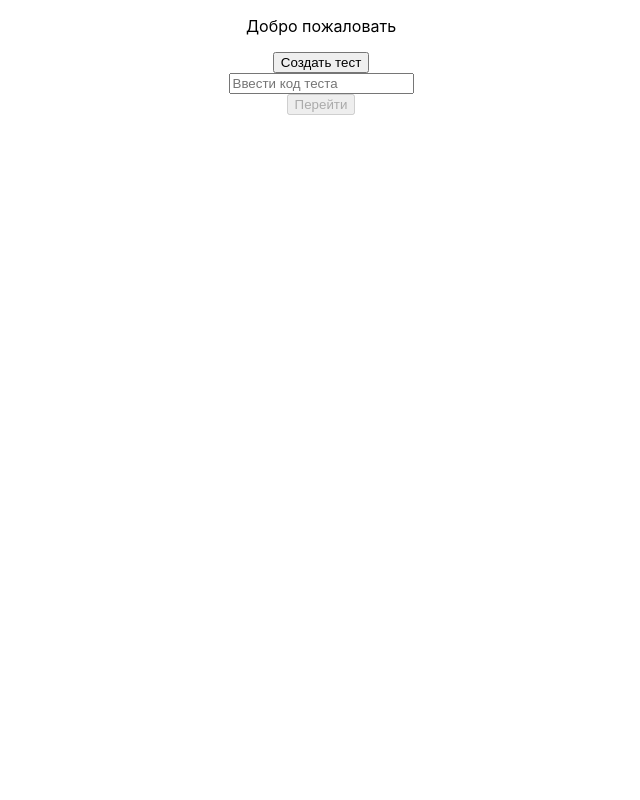
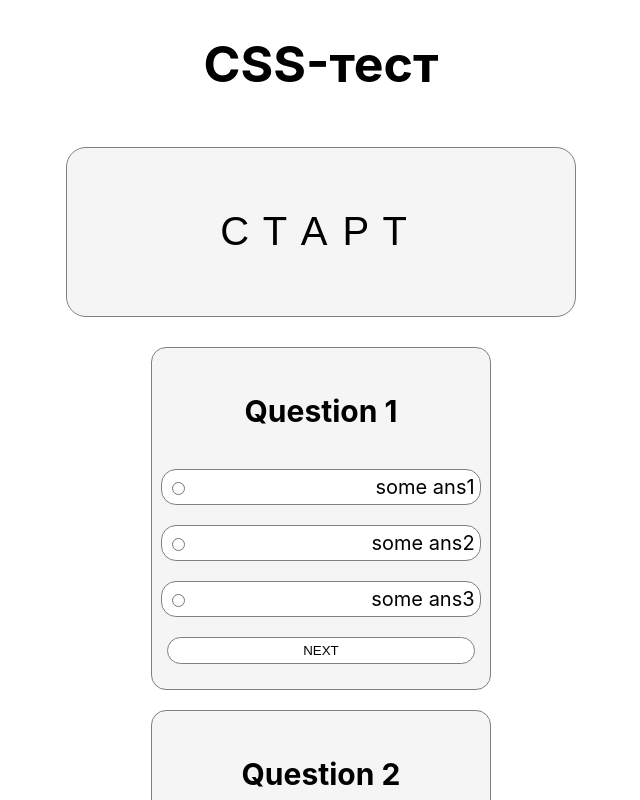
Before and after one commit to hertbex/hertbex.github.io, a React (Create React App) app: page / in a window 1280 px wide. Shown: the top 800 px of the page, without its empty margins (319-959 px from the left). Built offline with nearby package versions, Linux system fonts and the light colour scheme.

Commit message:
cant do router

```diff
--- a/package.json
+++ b/package.json
@@ -7,13 +7,15 @@
     "firebase": "^10.9.0",
     "react": "^18.2.0",
     "react-dom": "^18.2.0",
+    "react-router-dom": "^6.22.3",
     "react-scripts": "5.0.1"
   },
   "scripts": {
     "start": "react-scripts start",
     "build": "react-scripts build",
     "test": "react-scripts test",
-    "eject": "react-scripts eject"
+    "eject": "react-scripts eject",
+    "stop": "taskkill -F -IM node.exe"
   },
   "eslintConfig": {
     "extends": [
--- a/src/App.css
+++ b/src/App.css
@@ -1,38 +1,11 @@
 .App {
   text-align: center;
+
 }
+.container{
+  width: 60%;
+}
+.test-title{
+  font-size: 50px;
 
-.App-logo {
-  height: 40vmin;
-  pointer-events: none;
 }
-
-@media (prefers-reduced-motion: no-preference) {
-  .App-logo {
-    animation: App-logo-spin infinite 20s linear;
-  }
-}
-
-.App-header {
-  background-color: #282c34;
-  min-height: 100vh;
-  display: flex;
-  flex-direction: column;
-  align-items: center;
-  justify-content: center;
-  font-size: calc(10px + 2vmin);
-  color: white;
-}
-
-.App-link {
-  color: #61dafb;
-}
-
-@keyframes App-logo-spin {
-  from {
-    transform: rotate(0deg);
-  }
-  to {
-    transform: rotate(360deg);
-  }
-}
--- a/src/App.js
+++ b/src/App.js
@@ -1,12 +1,31 @@
-import Mainmenu from './components/mainmenu/mainmenu';
+import React from "react";
 import './App.css';
-import React from "react";
+import {Mainmenu} from './components/mainmenu/mainmenu';
+import {Questions} from './components/questions/questions';
+import Results from './components/results/results';
+import store from './state/store'
+function App() {
+    let questionsArray = store.questions.map((elem) =>
+      <Questions
+        questionNumber={elem.questionNumber}
+        questions={elem.question}
+        var1={elem.var1}
+        var2={elem.var2}
+        var3={elem.var3}
+        value1={elem.value1}
+        value2={elem.value2}
+        value3={elem.value3}
+      />
+    )
 
-function App() {
     return(
-      <>
-      <Mainmenu/>
-      </>
+
+      <div className='container'>
+        <h1 className="test-title">CSS-тест</h1>
+        <Mainmenu/>
+        {questionsArray}
+        <Results/>
+      </div>
 
     )
 }
--- a/src/components/mainmenu/mainmenu.css
+++ b/src/components/mainmenu/mainmenu.css
@@ -3,4 +3,29 @@ div{
     flex-direction: column;
     justify-content: center;
     align-items: center;
+
 }
+.start-wrapper{
+    width: 40%;
+    margin: 20px;
+
+}
+.start-button{
+    background-color:  rgb(245,245,245);
+    padding: 20% 50% 20% 50%;
+    font-size: 40px;
+    transition: 0.2s;
+    letter-spacing: 15px;
+    border: 1px grey solid;
+    border-radius: 20px;
+}
+.start-button:hover{
+    background-color:  rgb(230, 229, 229);
+    cursor: pointer;
+
+}
+.start-button:active{
+    background-color:  rgb(212, 212, 212);
+
+
+}
--- a/src/components/mainmenu/mainmenu.jsx
+++ b/src/components/mainmenu/mainmenu.jsx
@@ -3,24 +3,11 @@ import './mainmenu.css'
 
 
 
-export default function Mainmenu() {
-    const [inputValue, setInputValue] = useState('');
-  const [isButtonDisabled, setIsButtonDisabled] = useState(true);
+export const Mainmenu = () =>{
+    return(
+    <div className="start-wrapper">
+      <input className="start-button" type="button" value="СТАРТ"></input>
+    </div>
+    )
 
-  const handleInputChange = (event) => {
-    const { value } = event.target;
-    if (/^\d*$/.test(value)) { // Разрешить только цифры
-      setInputValue(value);
-      setIsButtonDisabled(value === ''); // Делаем кнопку доступной только если есть текст
-    }
-    };
-    return (
-        <div>
-            <p>Добро пожаловать</p>
-            <button>Создать тест</button>
-            <input type='text' value={inputValue} onChange={handleInputChange} placeholder='Ввести код теста'></input>
-            <button disabled={isButtonDisabled}>Перейти</button>
-        </div>
-        );
-
-    }
+}
--- /dev/null
+++ b/src/components/questions/questions.css
@@ -0,0 +1,48 @@
+.test-wrapper{
+    border: 1px grey solid;
+    border-radius:  15px;
+    padding: 15px;
+    background-color: rgb(245,245,245);
+    margin: 10px;
+    text-align: center;
+    font-size: 20px;
+    width: 40%;
+
+}
+.question-title{
+    font-size: 30px;
+    font-weight: bold;
+}
+.question-inputs{
+    display: flex;
+    width: 100%;
+    justify-content: space-between;
+    flex-direction: row;
+    padding: 5px;
+    margin: 10px;
+    background-color: white;
+    border: 1px grey solid;
+    border-radius:  15px;
+
+}
+.question-button{
+    width: 100%;
+    margin: 10px;
+}
+.question-button input{
+    width: 100%;
+    padding: 5px;
+    background-color: white;
+    border: 1px grey solid;
+    border-radius: 15px;
+    transition: 0.2s;
+
+}
+.question-button input:hover{
+    background-color: rgb(226, 225, 214);
+    cursor: pointer;
+}
+.question-button input:active{
+    background-color: rgb(201, 200, 189);
+    cursor: pointer;
+}
--- /dev/null
+++ b/src/components/questions/questions.jsx
@@ -0,0 +1,27 @@
+import './questions.css'
+import React from "react"
+
+export const Questions = (props) => {
+    return(
+        <div className='test-wrapper'>
+            <p className='question-title'><span>{props.questionNumber}</span><br/> {props.question}</p>
+
+                <div className='question-inputs'>
+                    <input className='question-input' type='radio' id='q1' name='q1' value={props.value1}/>
+                    <label htmlFor='q1'>{props.var1}</label>
+                </div>
+                <div className='question-inputs'>
+                    <input className='question-input' type='radio' id='q2' name='q2' value={props.value2}/>
+                    <label htmlFor='q2'>{props.var2}</label>
+                </div>
+                <div className='question-inputs'>
+                    <input className='question-input' type='radio' id='q3' name='q3' value={props.value3}/>
+                    <label htmlFor='q3'>{props.var3}</label>
+                </div>
+            <div className='question-button'>
+                <input className='question-button-next' type='button' value='NEXT'/>
+            </div>
+
+        </div>
+    )
+}
--- /dev/null
+++ b/src/components/results/results.css
@@ -0,0 +1,38 @@
+.result-wrapper{
+    width: 100%;
+}
+.result-title{
+    font-size: 60px;
+    font-weight: 400;
+}
+.result-count{
+    background-color: rgb(245,245,245);
+    width: 100%;
+    padding: 20px;
+    margin-bottom: 20px;
+    border: 1px grey solid;
+
+    font-size: 50px;
+
+    text-shadow: 2px 2px silver;
+}
+.result-button{
+    background-color:  rgb(245,245,245);
+
+    font-size: 30px;
+    transition: 0.2s;
+    padding: 20px 0 20px 0;
+    border: 1px grey solid;
+    border-radius: 20px;
+    width: 40%;
+}
+.result-button:hover{
+    background-color:  rgb(230, 229, 229);
+    cursor: pointer;
+
+}
+.result-button:active{
+    background-color:  rgb(212, 212, 212);
+
+
+}
--- /dev/null
+++ b/src/components/results/results.jsx
@@ -0,0 +1,13 @@
+import './results.css'
+import React from "react";
+
+export default function Results(){
+    return(
+        <div className="result-wrapper">
+            <h2 className='result-title'>RIGHT ANSWERS</h2>
+            <div className='result-count'><span>0</span></div>
+
+            <input className='result-button' type='button' value='RESTART'/>
+        </div>
+    )
+}
--- a/src/index.css
+++ b/src/index.css
@@ -5,6 +5,7 @@ body {
     sans-serif;
   -webkit-font-smoothing: antialiased;
   -moz-osx-font-smoothing: grayscale;
+
 }
 
 code {
--- /dev/null
+++ b/src/state/store.js
@@ -0,0 +1,36 @@
+let store = {
+    questions:[
+        {
+            questionNumber: 'Question 1',
+            question: ' some question1',
+            var1: 'some ans1',
+            var2: 'some ans2',
+            var3: 'some ans3',
+            value1: 'yes',
+            value2: 'no',
+            value: 'no',
+        },
+        {
+            questionNumber: 'Question 2',
+            question: ' some question2',
+            var1: 'some ans1sds',
+            var2: 'some ans2',
+            var3: 'some ans3',
+            value1: 'yes',
+            value2: 'no',
+            value: 'no',
+        },
+        {
+            questionNumber: 'Question 3',
+            question: ' some question3',
+            var1: 'some ans1',
+            var2: 'some ans2',
+            var3: 'some ans3',
+            value1: 'yes',
+            value2: 'no',
+            value: 'no',
+        },
+    ]
+}
+
+export default store
```
Also changed, not shown: 1 other file (tests, documents, lock files or other folders).
